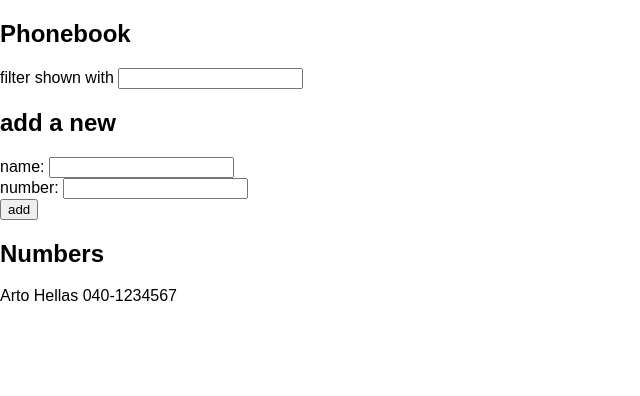
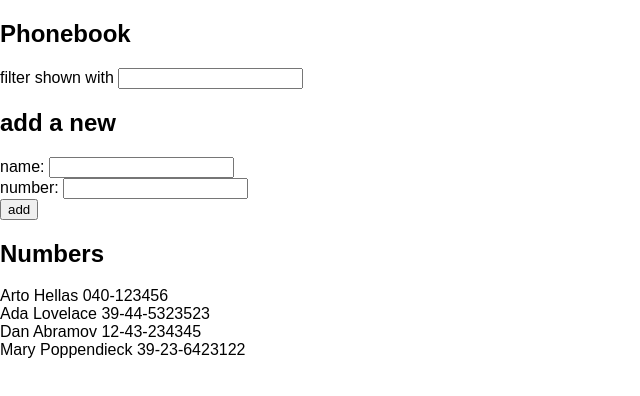
Before and after one commit to rbansalrahul6/fullstackopen-2020, a React (Create React App) app in the folder part2/phonebook/: page / in a window 1280 px wide. Shown: the top 396 px of the page, without its empty margins (0-640 px from the left). Built offline with nearby package versions, Linux system fonts and the light colour scheme; data requests are answered from the project's data file.

Commit message:
exercise 2.11

```diff
--- /dev/null
+++ b/part2/phonebook/db.json
@@ -0,0 +1,24 @@
+{
+  "persons":[
+    {
+      "name": "Arto Hellas",
+      "number": "040-123456",
+      "id": 1
+    },
+    {
+      "name": "Ada Lovelace",
+      "number": "39-44-5323523",
+      "id": 2
+    },
+    {
+      "name": "Dan Abramov",
+      "number": "12-43-234345",
+      "id": 3
+    },
+    {
+      "name": "Mary Poppendieck",
+      "number": "39-23-6423122",
+      "id": 4
+    }
+  ]
+}
--- a/part2/phonebook/src/App.js
+++ b/part2/phonebook/src/App.js
@@ -1,15 +1,23 @@
-import React, { useState } from 'react'
+import React, { useState, useEffect } from 'react'
+import axios from 'axios'
 import Persons from './components/Persons'
 import Filter from './components/Filter'
 import PersonForm from './components/PersonForm'
 
 const App = () => {
-  const [persons, setPersons] = useState([
-    { name: 'Arto Hellas', number: '040-1234567' }
-  ])
+  const [persons, setPersons] = useState([])
   const [newName, setNewName] = useState('')
   const [newNumber, setNewNumber] = useState('')
   const [filter, setFilter] = useState('')
+
+  useEffect(() => {
+    axios
+      .get('http://localhost:3001/persons')
+      .then((response) => {
+        const persons = response.data
+        setPersons(persons)
+      })
+  }, [])
 
   const addPerson = (event) => {
     event.preventDefault()
```
Also changed, not shown: part2/phonebook/package.json (+6 -2 lines), 2 other files (tests, documents, lock files or other folders).
